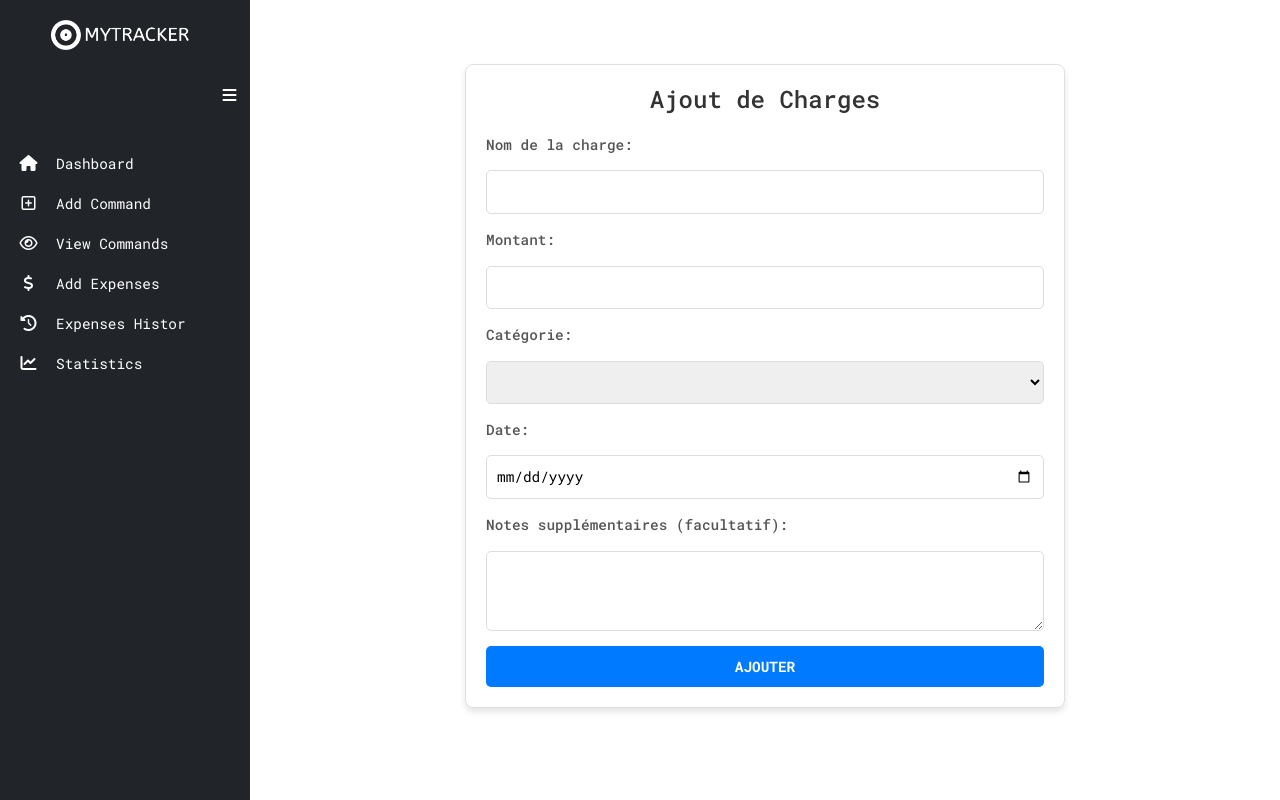
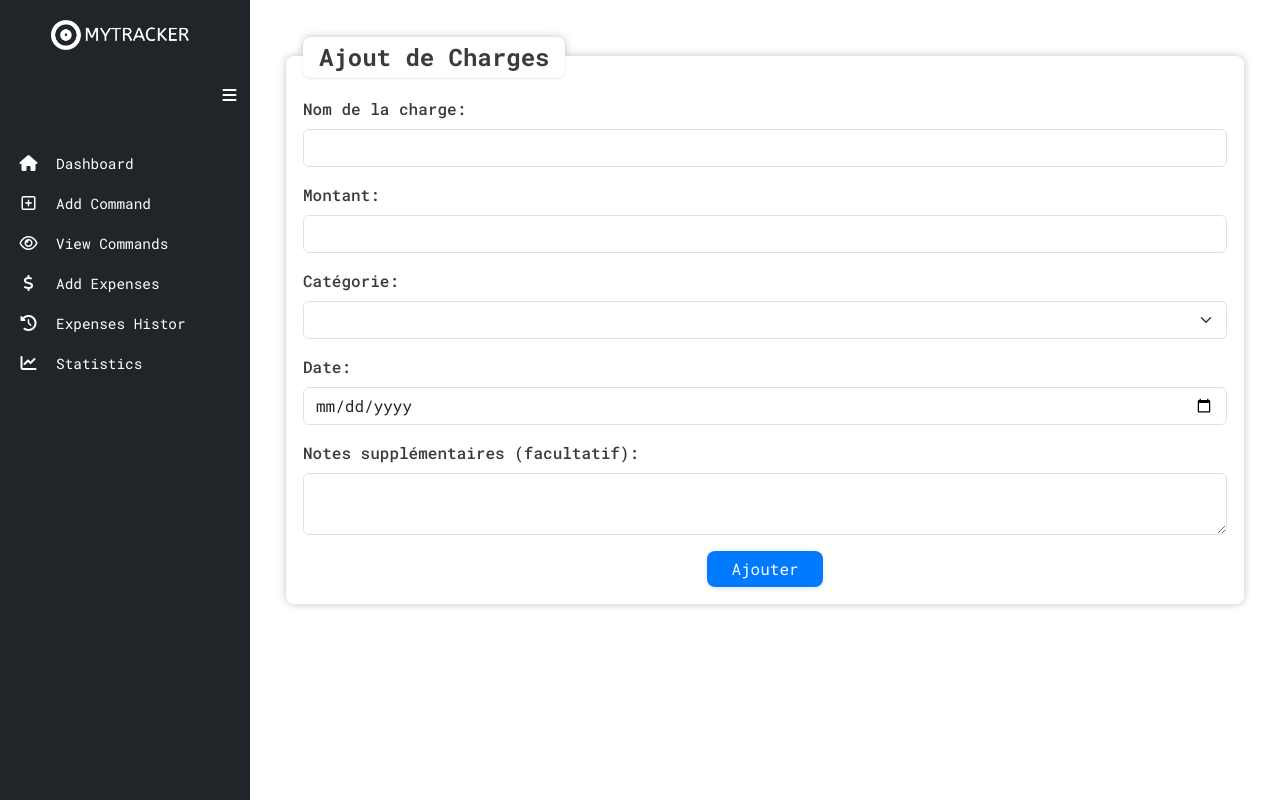
Before and after one commit to melekch14/CommandApp, an Angular app in the folder GUI/: page /add-expense in a window 1280 px wide. Built offline with nearby package versions, Linux system fonts and the light colour scheme.

Commit message:
style enhancement

```diff
--- a/GUI/src/app/pages/add-command/add-command.component.css
+++ b/GUI/src/app/pages/add-command/add-command.component.css
@@ -56,3 +56,25 @@
   background-color: #0056b3;
   border-color: #004085;
 }
+
+.main-article-card {
+  position: relative;
+  border: 1px solid white;
+  border-radius: 8px;
+  background-color: #fff;
+  margin-top: 2rem;
+  filter: drop-shadow(0 0 4px #c4c4c4);
+  padding: 1rem;
+}
+
+.main-card-title {
+  font-size: 1.5rem;
+  font-weight: bold;
+  position: absolute;
+  top: -20px;
+  background: white;
+  padding: 6px 16px;
+  border-radius: 8px;
+  color: #3b3b3b;
+  box-shadow: 0 1px 2px rgba(0, 0, 0, 0.1);
+}
--- a/GUI/src/app/pages/add-expense/add-expense.component.css
+++ b/GUI/src/app/pages/add-expense/add-expense.component.css
@@ -1,64 +1,45 @@
-.add-expense-container {
-    max-width: 600px;
-    margin: 40px auto;
-    padding: 20px;
-    border: 1px solid #e0e0e0;
+.add-expense-card {
+  position: relative;
+  border: 1px solid white;
   border-radius: 8px;
-    background-color: #ffffff;
-    box-shadow: 0 4px 6px rgba(0, 0, 0, 0.1);
+  background-color: #fff;
+  margin-top: 2rem;
+  filter: drop-shadow(0 0 4px #c4c4c4);
+  padding: 2.5rem 1rem 1rem  1rem;
 }
 
-  h2 {
-    text-align: center;
+.card-title {
   font-size: 1.5rem;
-    color: #333;
-    margin-bottom: 20px;
+  font-weight: bold;
+  position: absolute;
+  top: -20px;
+  background: white;
+  padding: 6px 16px;
+  border-radius: 8px;
+  color: #3b3b3b;
+  box-shadow: 0 1px 2px rgba(0, 0, 0, 0.1);
 }
 
-  form {
-    display: flex;
-    flex-direction: column;
-    gap: 15px;
-  }
-
-  label {
-    font-size: 0.9rem;
+.form-label {
   font-weight: 500;
   color: #555;
 }
 
-  input, select, textarea, button {
-    padding: 10px;
-    border: 1px solid #ddd;
-    border-radius: 5px;
-    font-size: 0.9rem;
+textarea:focus,
+input:focus,
+select:focus {
   outline: none;
-    transition: border-color 0.2s ease-in-out;
+  box-shadow: 0 0 6px rgba(0, 123, 255, 0.5);
 }
 
-  input:focus, select:focus, textarea:focus {
-    border-color: #007bff;
+.btn-primary {
+  background-color: #007bff;
+  border: none;
+  border-radius: 8px;
+  transition: background-color 0.3s ease;
+  box-shadow: 0 2px 4px rgba(0, 0, 0, 0.1);
 }
 
-  textarea {
-    resize: vertical;
-    min-height: 80px;
-  }
-
-  button {
-    background-color: #007bff;
-    color: #fff;
-    border: none;
-    cursor: pointer;
-    font-weight: bold;
-    text-transform: uppercase;
-    transition: background-color 0.2s ease-in-out;
-  }
-
-  button:hover {
+.btn-primary:hover {
   background-color: #0056b3;
 }
-
-  button:active {
-    background-color: #00448a;
-  }
--- a/GUI/src/app/pages/add-expense/add-expense.component.html
+++ b/GUI/src/app/pages/add-expense/add-expense.component.html
@@ -1,26 +1,76 @@
-<div class="add-expense-container">
-    <h2>Ajout de Charges</h2>
+<div class="container my-4">
+  <div class="add-expense-card">
+    <h2 class="card-title">Ajout de Charges</h2>
 
+    <div class="card-body">
       <form (ngSubmit)="onSubmit()">
-      <label for="nom">Nom de la charge:</label>
-      <input id="nom" type="text" [(ngModel)]="expense.nom" name="nom" required />
+        <div class="mb-3">
+          <label for="nom" class="form-label">Nom de la charge:</label>
+          <input
+            id="nom"
+            type="text"
+            class="form-control"
+            [(ngModel)]="expense.nom"
+            name="nom"
+            required
+          />
+        </div>
 
-      <label for="montant">Montant:</label>
-      <input id="montant" type="number" [(ngModel)]="expense.montant" name="montant" required />
+        <div class="mb-3">
+          <label for="montant" class="form-label">Montant:</label>
+          <input
+            id="montant"
+            type="number"
+            class="form-control"
+            [(ngModel)]="expense.montant"
+            name="montant"
+            required
+          />
+        </div>
 
-      <label for="categorie">Catégorie:</label>
-      <select id="categorie" [(ngModel)]="expense.categorie" name="categorie" required>
+        <div class="mb-3">
+          <label for="categorie" class="form-label">Catégorie:</label>
+          <select
+            id="categorie"
+            class="form-select"
+            [(ngModel)]="expense.categorie"
+            name="categorie"
+            required
+          >
             <option *ngFor="let category of categories" [value]="category">
               {{ category }}
             </option>
           </select>
+        </div>
 
-      <label for="date">Date:</label>
-      <input id="date" type="date" [(ngModel)]="expense.date" name="date" required />
+        <div class="mb-3">
+          <label for="date" class="form-label">Date:</label>
+          <input
+            id="date"
+            type="date"
+            class="form-control"
+            [(ngModel)]="expense.date"
+            name="date"
+            required
+          />
+        </div>
 
-      <label for="notes">Notes supplémentaires (facultatif):</label>
-      <textarea id="notes" [(ngModel)]="expense.notes" name="notes"></textarea>
+        <div class="mb-3">
+          <label for="notes" class="form-label">Notes supplémentaires (facultatif):</label>
+          <textarea
+            id="notes"
+            class="form-control"
+            [(ngModel)]="expense.notes"
+            name="notes"
+          ></textarea>
+        </div>
 
-      <button type="submit">Ajouter</button>
+        <div class="text-center">
+          <button type="submit" class="btn btn-primary px-4">
+            Ajouter
+          </button>
+        </div>
       </form>
     </div>
+  </div>
+</div>
--- a/GUI/src/app/pages/expense-history/expense-history.component.css
+++ b/GUI/src/app/pages/expense-history/expense-history.component.css
@@ -1,63 +1,62 @@
-.expense-history-container {
-    max-width: 900px;
-    margin: auto;
-    padding: 20px;
-    border: 1px solid #ddd;
+.article-card {
+  position: relative;
+  border: 1px solid white;
   border-radius: 8px;
   background-color: #fff;
-    box-shadow: 0 4px 6px rgba(0, 0, 0, 0.1);
+  margin-top: 2rem;
+  filter: drop-shadow(0 0 4px #c4c4c4);
+  padding: 2.5rem 1rem 1rem  1rem;
 }
 
-  h2 {
-    text-align: center;
-    margin-bottom: 20px;
+.card-title {
+  font-size: 1.5rem;
+  font-weight: bold;
+  position: absolute;
+  top: -20px;
+  background: white;
+  padding: 6px 16px;
+  border-radius: 8px;
+  color: #3b3b3b;
+  box-shadow: 0 1px 2px rgba(0, 0, 0, 0.1);
 }
 
-  .filters {
-    display: flex;
-    gap: 10px;
-    margin-bottom: 20px;
+.table {
+  margin-top: 1rem;
+  border: 1px solid #d6eaff;
 }
 
-  filters input, .filters select {
-    padding: 10px;
-    border: 1px solid #ccc;
-    border-radius: 5px;
+.table thead th {
+  background-color: #59a9ff;
+  color: white;
 }
 
-  table {
-    width: 100%;
-    border-collapse: collapse;
+.table tbody tr:hover {
+  background-color: #f1f1f1;
 }
 
-  thead th {
-    cursor: pointer;
-    background-color: #f4f4f4;
-    border-bottom: 2px solid #ddd;
+input::placeholder {
+  color: #aaa;
+  opacity: 1;
 }
 
-  td, th {
-    padding: 10px;
-    text-align: left;
-    border-bottom: 1px solid #ddd;
+input:focus,
+select:focus {
+  outline: none;
+  box-shadow: 0 0 6px rgba(0, 123, 255, 0.5);
 }
 
-  .export-buttons {
-    margin-top: 20px;
-    text-align: center;
+select {
+  padding: 0.375rem 0.75rem;
 }
 
-  button {
-    padding: 10px 15px;
-    margin: 5px;
+.btn-primary {
   background-color: #007bff;
-    color: #fff;
   border: none;
-    border-radius: 5px;
-    cursor: pointer;
-    transition: background-color 0.2s ease;
+  border-radius: 8px;
+  transition: background-color 0.3s ease;
+  box-shadow: 0 2px 4px rgba(0, 0, 0, 0.1);
 }
 
-  button:hover {
+.btn-primary:hover {
   background-color: #0056b3;
 }
--- a/GUI/src/app/pages/expense-history/expense-history.component.html
+++ b/GUI/src/app/pages/expense-history/expense-history.component.html
@@ -1,15 +1,13 @@
-<div class="expense-history-container">
-    <h2>Historique des Charges</h2>
+<div class="container my-4">
+  <div class="article-card">
+    <h2 class="card-title">Historique des Charges</h2>
 
-    <!-- Filtres -->
-    <div class="filters">
-      <input
-        type="text"
-        placeholder="Recherche..."
-        [(ngModel)]="searchQuery"
-        (input)="applyFilter()"
-      />
-      <select [(ngModel)]="filterCategory" (change)="applyFilter()">
+    <div class="card-body">
+      <div class="d-flex align-items-center mb-3">
+        <input type="text" class="form-control me-2" placeholder="Recherche..." [(ngModel)]="searchQuery"
+          (input)="applyFilter()" style="border: 1px solid #ddd; border-radius: 8px;" />
+        <select class="form-select me-2" [(ngModel)]="filterCategory" (change)="applyFilter()"
+          style="border: 1px solid #ddd; border-radius: 8px;">
           <option value="">Toutes les catégories</option>
           <option>Matières premières</option>
           <option>Main-d'œuvre</option>
@@ -17,15 +15,12 @@
           <option>Logistique</option>
           <option>Charges fixes</option>
         </select>
-      <input
-        type="month"
-        [(ngModel)]="filterMonthYear"
-        (change)="applyFilter()"
-      />
+        <input type="month" class="form-control" [(ngModel)]="filterMonthYear" (change)="applyFilter()"
+          style="border: 1px solid #ddd; border-radius: 8px;" />
       </div>
 
-    <!-- Tableau des Charges -->
-    <table>
+      <div class="table-responsive">
+        <table class="table table-striped table-bordered">
           <thead>
             <tr>
               <th (click)="sortBy('nom')">Nom</th>
@@ -45,10 +40,12 @@
             </tr>
           </tbody>
         </table>
+      </div>
 
-    <!-- Exportation -->
-    <div class="export-buttons">
-      <button (click)="exportToExcel()">Exporter en Excel</button>
-      <button (click)="exportToPDF()">Exporter en PDF</button>
+      <div class="d-flex justify-content-end mt-3">
+        <button class="btn btn-primary me-2" (click)="exportToExcel()">Exporter en Excel</button>
+        <button class="btn btn-primary" (click)="exportToPDF()">Exporter en PDF</button>
       </div>
     </div>
+  </div>
+</div>
--- a/GUI/src/app/pages/view-commands/view-commands.component.css
+++ b/GUI/src/app/pages/view-commands/view-commands.component.css
@@ -1,63 +1,62 @@
-.view-container {
-    max-width: 800px;
-    margin: auto;
-    padding: 20px;
+.article-card {
+  position: relative;
+  border: 1px solid white;
+  border-radius: 8px;
+  background-color: #fff;
+  margin-top: 2rem;
+  filter: drop-shadow(0 0 4px #c4c4c4);
+  padding: 2.5rem 1rem 1rem  1rem;
 }
 
-  h2 {
-    text-align: center;
-    margin-bottom: 20px;
+.card-title {
+  font-size: 1.5rem;
+  font-weight: bold;
+  position: absolute;
+  top: -20px;
+  background: white;
+  padding: 6px 16px;
+  border-radius: 8px;
+  color: #3b3b3b;
+  box-shadow: 0 1px 2px rgba(0, 0, 0, 0.1);
 }
 
-  input {
-    display: block;
-    width: 100%;
-    margin-bottom: 20px;
-    padding: 10px;
-    border: 1px solid #ccc;
-    border-radius: 4px;
+.table {
+  margin-top: 1rem;
+  border: 1px solid #d6eaff;
 }
 
-  table {
-    width: 100%;
-    border-collapse: collapse;
-    margin-bottom: 20px;
+.table tbody tr:hover {
+  background-color: #f1f1f1;
 }
 
-  table, th, td {
-    border: 1px solid #ddd;
+input::placeholder {
+  color: #aaa;
+  opacity: 1;
 }
 
-  th, td {
-    text-align: left;
-    padding: 10px;
+input:focus {
+  outline: none;
+  box-shadow: 0 0 6px rgba(0, 123, 255, 0.5);
 }
 
-  th {
-    background-color: #f4f4f4;
+.btn-primary {
+  background-color: #007bff;
+  border: none;
+  border-radius: 8px;
+  transition: background-color 0.3s ease;
+  box-shadow: 0 2px 4px rgba(0, 0, 0, 0.1);
 }
 
-  .pagination {
-    display: flex;
-    justify-content: center;
-    align-items: center;
-    gap: 10px;
+.btn-primary:hover {
+  background-color: #0056b3;
 }
 
-  button {
-    padding: 5px 10px;
-    background-color: #007bff;
-    color: white;
-    border: none;
-    border-radius: 3px;
-    cursor: pointer;
+.font-weight-bold {
+  font-size: 1rem;
+  color: #333;
 }
 
-  button:disabled {
-    background-color: #ccc;
-    cursor: not-allowed;
+.table thead th{
+  background-color: #59a9ff;
+  color: white;
 }
-
-  button:hover:not(:disabled) {
-    background-color: #0056b3;
-  }
```
Also changed, not shown: GUI/src/app/pages/add-command/add-command.component.html (+11 -5 lines), GUI/src/app/pages/view-commands/view-commands.component.html (+17 -8 lines). Lines whose indentation alone changed are shown as unchanged.
